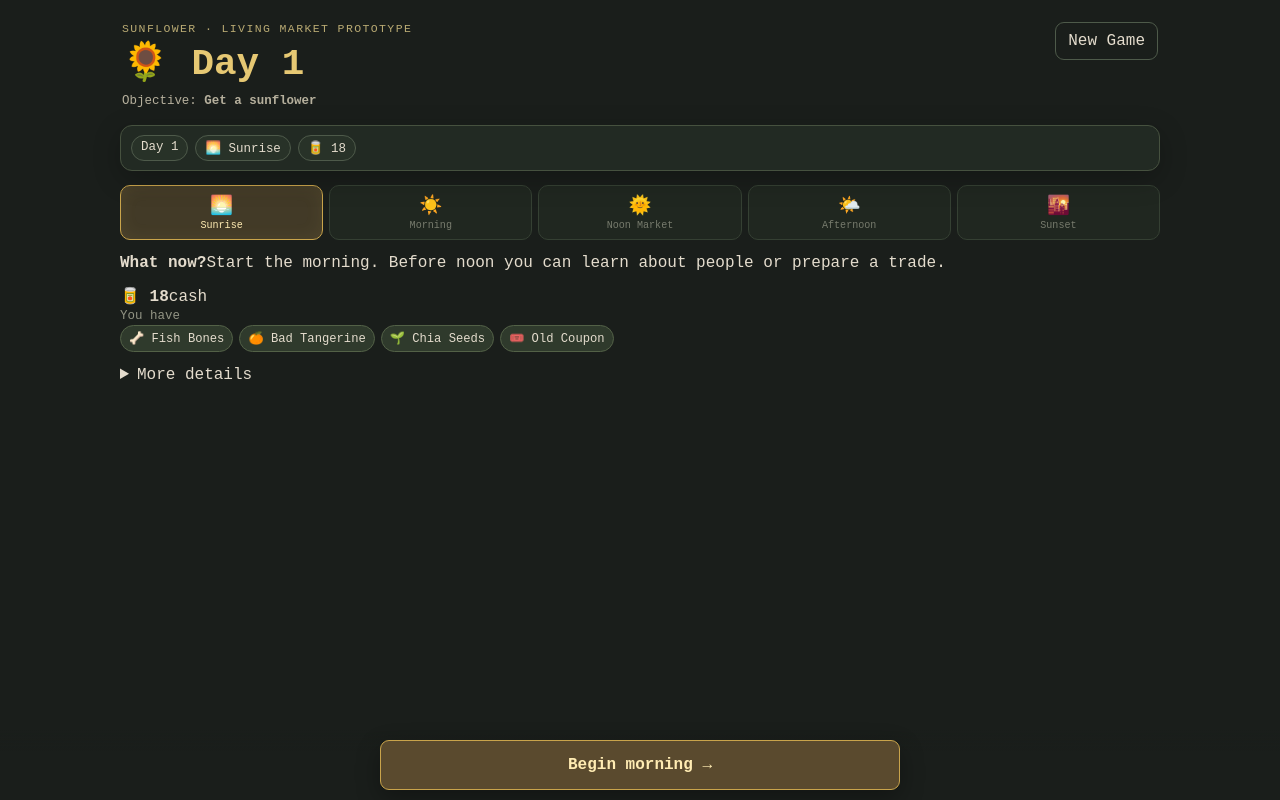
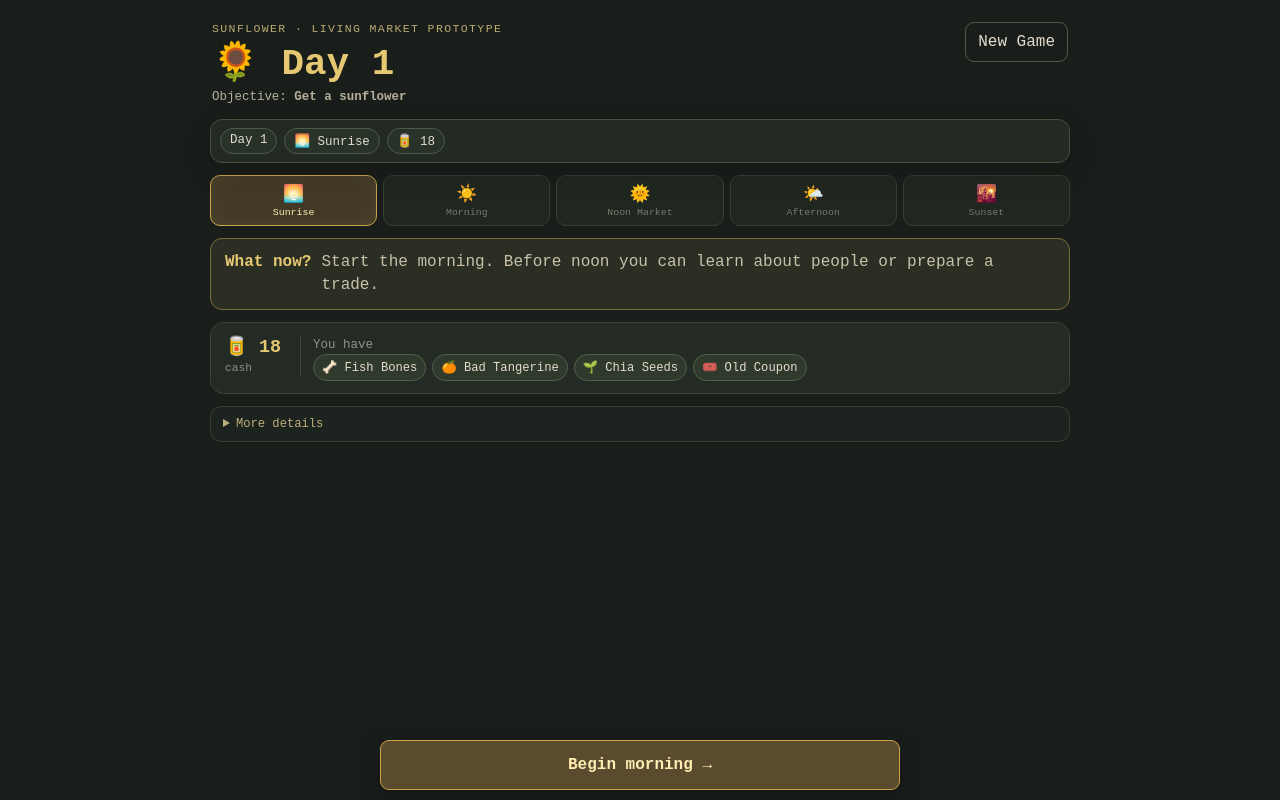
Before and after one commit to Tiutmattiu/Sunflower, a React (Vite) app: page / in a window 1280 px wide. Both pictures are taken after a click on the button "Enter the harbour →". Built offline with nearby package versions, Linux system fonts and the light colour scheme.

Commit message:
Style sequential learn-or-trade first-run flow

```diff
--- a/src/index.css
+++ b/src/index.css
@@ -11,16 +11,17 @@ button, input, select { font: inherit; }
 button:disabled, input:disabled, select:disabled { opacity: .48; cursor: not-allowed; }
 
 .app-shell { min-height: 100dvh; padding: 14px 12px 92px; }
-.container { width: min(100%, 1040px); margin: 0 auto; display: flex; flex-direction: column; gap: 14px; }
+.container { width: min(100%, 860px); margin: 0 auto; display: flex; flex-direction: column; gap: 12px; }
 .hero { display: flex; justify-content: space-between; align-items: flex-start; gap: 14px; padding: 8px 2px 0; }
 .hero h1 { margin: 4px 0 7px; color: #e6c873; font-size: clamp(1.65rem, 7vw, 2.35rem); }
 .hero p { margin: 0; color: #b6b09d; max-width: 720px; line-height: 1.5; }
+.compact-hero h1 { margin-bottom: 3px; }
 .eyebrow { color: #b9aa73; text-transform: uppercase; letter-spacing: .12em; font-size: .72rem; }
 
 .sticky-status {
   position: sticky; top: 8px; z-index: 20;
   display: flex; gap: 7px; overflow-x: auto;
-  padding: 9px 10px; border: 1px solid #46513f; border-radius: 12px;
+  padding: 8px 9px; border: 1px solid #46513f; border-radius: 12px;
   background: rgba(35,43,36,.96); box-shadow: 0 8px 28px rgba(0,0,0,.24);
   scrollbar-width: none;
 }
@@ -28,34 +29,47 @@ button:disabled, input:disabled, select:disabled { opacity: .48; cursor: not-all
 .sticky-status span { flex: 0 0 auto; border: 1px solid #4e5a4a; background: #283228; border-radius: 999px; padding: 4px 9px; font-size: .78rem; }
 
 .phase-strip { display: grid; grid-template-columns: repeat(5, 1fr); gap: 6px; }
-.phase-node { min-width: 0; text-align: center; padding: 8px 3px; border: 1px solid #354033; border-radius: 10px; color: #777b6d; background: #202720; }
-.phase-node span { display: block; font-size: 1.15rem; }
-.phase-node small { display: block; overflow: hidden; text-overflow: ellipsis; font-size: .63rem; margin-top: 3px; }
+.phase-node { min-width: 0; text-align: center; padding: 7px 3px; border: 1px solid #354033; border-radius: 10px; color: #777b6d; background: #202720; }
+.phase-node span { display: block; font-size: 1.05rem; }
+.phase-node small { display: block; overflow: hidden; text-overflow: ellipsis; font-size: .62rem; margin-top: 3px; }
 .phase-node.active { color: #ffecb3; border-color: #c9a44b; background: #423a27; box-shadow: inset 0 0 18px rgba(230,200,115,.08); }
 
-.main-layout { display: grid; grid-template-columns: minmax(0, 1.7fr) minmax(240px, .8fr); gap: 14px; }
-.left-col, .right-col { min-width: 0; }
-.card { background: #232b24; border: 1px solid #3a4534; border-radius: 14px; padding: 14px; margin-bottom: 12px; }
+.now-card { display: grid; grid-template-columns: auto minmax(0,1fr); align-items: start; gap: 10px; padding: 12px 14px; border: 1px solid #7a6a3d; border-radius: 12px; background: #2b2e22; line-height: 1.45; }
+.now-card strong { color: #e6c873; white-space: nowrap; }
+.now-card span { color: #c7c1aa; }
+
+.player-bar { display: grid; grid-template-columns: auto minmax(0,1fr); gap: 12px; align-items: start; padding: 12px 14px; border: 1px solid #3a4534; border-radius: 14px; background: #232b24; }
+.player-balance { min-width: 76px; padding-right: 12px; border-right: 1px solid #3d4938; }
+.player-balance strong { display: block; color: #e6c873; font-size: 1.15rem; }
+.player-balance span { color: #8e907f; font-size: .7rem; }
+.player-inventory { min-width: 0; }
+.tonight-note { grid-column: 1 / -1; padding-top: 9px; border-top: 1px dashed #485443; color: #bbb59e; }
+
+.play-flow { display: grid; gap: 10px; }
+.card { background: #232b24; border: 1px solid #3a4534; border-radius: 14px; padding: 14px; margin: 0; }
 .section-title { color: #c4b276; font-weight: 700; margin-bottom: 10px; padding-bottom: 7px; border-bottom: 1px dashed #4e5a4a; }
 .muted { color: #929484; line-height: 1.45; }
 .small { font-size: .78rem; }
 .tag { display: inline-block; margin-top: 8px; padding: 3px 7px; border: 1px solid #4e5a4a; border-radius: 999px; color: #b5aa81; font-size: .72rem; }
 
-.btn { min-height: 38px; border: 1px solid #667359; border-radius: 9px; padding: 8px 12px; background: #2e3b2c; color: #e4dccd; cursor: pointer; }
+.btn { min-height: 40px; border: 1px solid #667359; border-radius: 9px; padding: 8px 12px; background: #2e3b2c; color: #e4dccd; cursor: pointer; }
 .btn.gold { background: #5a4a2e; border-color: #c9a44b; color: #ffecb3; font-weight: 700; }
 .btn.ghost { background: transparent; border-color: #4e5a4a; }
 .btn:not(:disabled):hover { filter: brightness(1.12); }
 
-.avatar-row { display: flex; gap: 7px; overflow-x: auto; padding: 2px 2px 8px; scrollbar-width: none; }
+.mode-switch { display: grid; grid-template-columns: 1fr 1fr; gap: 8px; }
+.mode-switch .btn { min-height: 46px; }
+
+.avatar-row { display: flex; gap: 7px; overflow-x: auto; padding: 2px 2px 3px; scrollbar-width: none; }
 .avatar-row::-webkit-scrollbar { display: none; }
-.avatar { flex: 0 0 78px; background: #2e382a; border: 1px solid #4a543a; border-radius: 13px; padding: 9px 6px; text-align: center; color: inherit; cursor: pointer; }
+.avatar { flex: 0 0 86px; min-height: 76px; background: #2e382a; border: 1px solid #4a543a; border-radius: 13px; padding: 9px 6px; text-align: center; color: inherit; cursor: pointer; }
 .avatar.selected { border-color: #e6c873; box-shadow: 0 0 0 1px rgba(230,200,115,.2), 0 0 16px rgba(230,200,115,.1); }
-.avatar-icon { font-size: 1.65rem; }
-.avatar-name { font-size: .69rem; min-height: 2.1em; margin-top: 3px; }
-.avatar-money { color: #a9a47b; font-size: .67rem; margin-top: 3px; }
+.avatar-icon { font-size: 1.55rem; }
+.avatar-name { font-size: .69rem; min-height: 2.1em; margin-top: 4px; }
+.avatar-money { display: none; }
 
 .detail-head { display: flex; align-items: flex-start; gap: 12px; }
-.big-icon { font-size: 2.6rem; }
+.big-icon { font-size: 2.35rem; }
 .detail-copy h2 { margin: 0 0 4px; font-size: 1.1rem; }
 .chips { display: flex; flex-wrap: wrap; gap: 6px; }
 .chip { padding: 5px 8px; background: #2f3a2c; border: 1px solid #536147; border-radius: 999px; font-size: .76rem; }
@@ -69,18 +83,30 @@ button:disabled, input:disabled, select:disabled { opacity: .48; cursor: not-all
 .market-card { border-color: #555638; }
 .noon-callout { border-color: #c9a44b; background: #2a2d20; }
 
-.offer-row { display: grid; grid-template-columns: 1.1fr 1.2fr 1.2fr .65fr; gap: 6px; }
-.offer-row select, .offer-row input, .bid-box input { min-width: 0; width: 100%; background: #293329; border: 1px solid #4a543a; color: #e4dccd; border-radius: 8px; padding: 8px; }
-.sardine-input { display: flex; align-items: center; gap: 4px; }
-.sardine-input input { min-width: 52px; }
+.seller-lines { display: grid; gap: 9px; }
+.seller-line { display: grid; gap: 7px; padding: 10px; border: 1px solid #354033; border-radius: 10px; background: #1f271f; }
+.seller-line > strong { color: #d4c48a; font-size: .82rem; }
+.market-chips { display: flex; flex-wrap: wrap; gap: 6px; }
+.market-chip { padding: 5px 7px; border: 1px solid #45523f; border-radius: 8px; background: #283329; font-size: .75rem; }
+.market-chip b { color: #e6c873; font-weight: 700; margin-left: 3px; }
+.market-disclosure, .micro-details, .advanced-details, .log-details { color: #b5b09b; }
+.market-disclosure { margin-top: 12px; border-top: 1px dashed #47523f; padding-top: 10px; }
+.market-disclosure summary, .micro-details summary, .advanced-details summary, .log-details summary { cursor: pointer; color: #bcae7a; }
+.disclosure-stack { margin-top: 9px; }
+
+.order-box { padding: 11px; border: 1px solid #424f3c; border-radius: 11px; background: #1f271f; }
+.order-number { margin-bottom: 9px; color: #d5c58a; font-weight: 700; font-size: .8rem; }
+.order-fields-simple { display: grid; grid-template-columns: 1fr 1fr .7fr; gap: 8px; }
+.order-fields-simple label { display: grid; gap: 4px; min-width: 0; color: #969888; font-size: .72rem; }
+.order-fields-simple select, .order-fields-simple input, .barter-details select, .bid-box input { min-width: 0; width: 100%; background: #293329; border: 1px solid #4a543a; color: #e4dccd; border-radius: 8px; padding: 9px; font-size: .82rem; }
+.cash-field { display: grid; grid-template-columns: auto minmax(0,1fr); align-items: center; gap: 5px; }
+.barter-details { margin-top: 9px; }
+.barter-details select { margin-top: 7px; }
 .order-footer { margin-top: 10px; display: flex; justify-content: space-between; align-items: center; gap: 8px; }
+.inline-actions { display: flex; flex-wrap: wrap; gap: 7px; justify-content: flex-end; }
 
 .tape-row { display: grid; grid-template-columns: 34px 58px minmax(0,1fr) minmax(85px,auto); align-items: center; gap: 6px; padding: 7px 8px; border-bottom: 1px solid #343e32; font-size: .73rem; }
 .tape-row:last-child { border-bottom: 0; }
-.stat-grid { display: grid; grid-template-columns: repeat(2, minmax(0,1fr)); gap: 7px; }
-.stat-grid div { padding: 9px; background: #1f271f; border: 1px solid #354033; border-radius: 9px; }
-.stat-grid span { display: block; color: #8b8b7a; font-size: .68rem; }
-.stat-grid strong { display: block; color: #e6c873; font-size: 1.1rem; margin-top: 3px; }
 
 .event-box, .end-box { border: 1px solid #c9a44b; border-radius: 14px; padding: 16px; background: #2f3522; }
 .event-box h2, .end-box h2 { margin: 6px 0 8px; color: #e6c873; }
@@ -91,9 +117,16 @@ button:disabled, input:disabled, select:disabled { opacity: .48; cursor: not-all
 .lose-box { border-color: #6b4e4e; background: #2b2020; }
 .style-box { margin-top: 10px; padding: 10px; border: 1px solid #4b5b44; border-radius: 9px; background: #1e241c; }
 .style-box p { margin: 5px 0 0; color: #a6a28f; }
+.end-container { max-width: 680px; }
+.end-summary { margin-top: 2px; }
+.restart-large { min-height: 52px; }
 
-.log-stack { max-height: 300px; overflow: auto; }
+.advanced-details { border: 1px solid #343e32; border-radius: 11px; background: #1d231e; padding: 10px 12px; font-size: .76rem; }
+.advanced-inner { display: grid; gap: 7px; margin-top: 10px; color: #929484; }
+.log-details { margin-top: 3px; }
+.log-stack { max-height: 260px; overflow: auto; margin-top: 8px; }
 .log-line { padding: 6px 0; border-bottom: 1px solid #333d2e; color: #aaa996; font-size: .76rem; line-height: 1.35; }
+
 .bottom-action { position: fixed; left: 0; right: 0; bottom: 0; z-index: 30; padding: 10px 12px max(10px, env(safe-area-inset-bottom)); background: linear-gradient(180deg, rgba(26,30,27,0), #1a1e1b 32%); }
 .primary-action { display: block; width: min(100%, 520px); min-height: 50px; margin: 0 auto; box-shadow: 0 8px 25px rgba(0,0,0,.3); }
 
@@ -107,20 +140,30 @@ button:disabled, input:disabled, select:disabled { opacity: .48; cursor: not-all
 
 @media (max-width: 760px) {
   .app-shell { padding: 9px 8px 88px; }
-  .main-layout { grid-template-columns: 1fr; }
-  .right-col { display: contents; }
   .hero { align-items: center; }
   .hero p { font-size: .82rem; }
-  .offer-row { grid-template-columns: 1fr 1fr; }
+  .order-fields-simple { grid-template-columns: 1fr 1fr; }
+  .order-fields-simple label:last-child { grid-column: 1 / -1; }
   .phase-node small { font-size: .58rem; }
   .card { padding: 12px; }
   .tape-row { grid-template-columns: 30px 50px minmax(0,1fr); }
   .tape-row span:last-child { grid-column: 3; color: #b9aa73; }
 }
 
+@media (max-width: 520px) {
+  .now-card { grid-template-columns: 1fr; gap: 4px; }
+  .player-bar { grid-template-columns: 1fr; }
+  .player-balance { border-right: 0; border-bottom: 1px solid #3d4938; padding: 0 0 8px; }
+  .tonight-note { grid-column: auto; }
+  .order-fields-simple { grid-template-columns: 1fr; }
+  .order-fields-simple label:last-child { grid-column: auto; }
+  .order-footer { align-items: flex-start; flex-direction: column; }
+  .inline-actions { justify-content: flex-start; width: 100%; }
+  .inline-actions .btn { flex: 1 1 auto; }
+}
+
 @media (max-width: 420px) {
   .hero .btn { padding-inline: 8px; }
   .action-grid { grid-template-columns: 1fr; }
-  .offer-row { grid-template-columns: 1fr; }
-  .stat-grid { grid-template-columns: 1fr 1fr; }
+  .mode-switch { grid-template-columns: 1fr 1fr; }
 }
```
